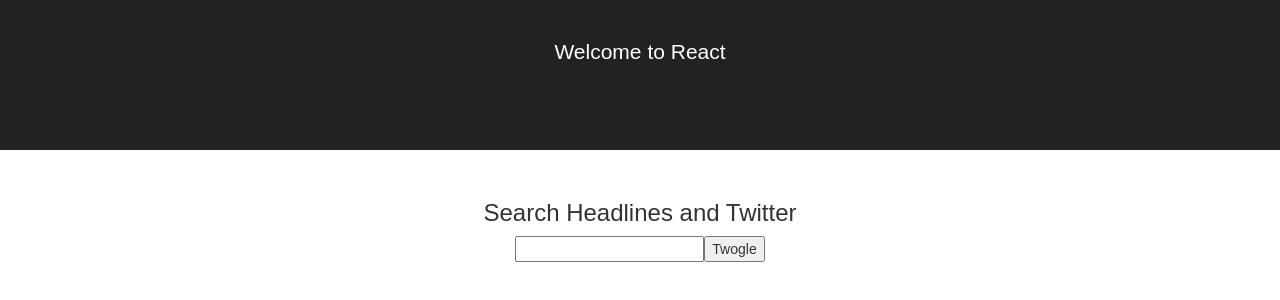
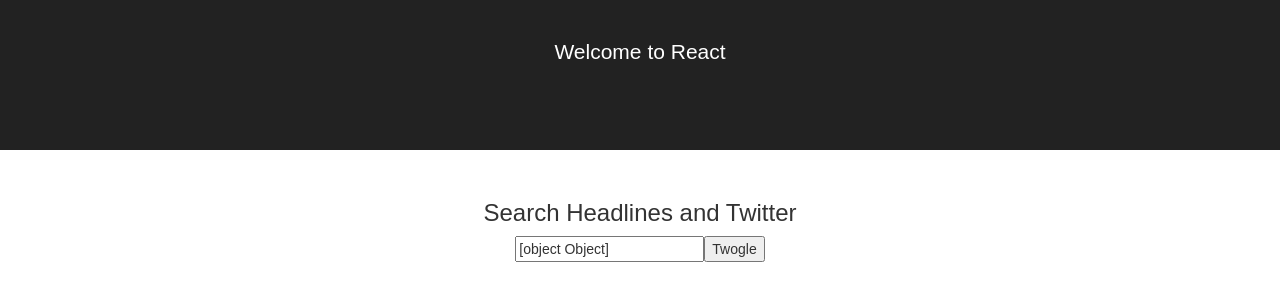
Before and after one commit to kevinYCKim33/twogle_react_client, a React (Create React App) app: page / in a window 1280 px wide. Shown: the top 300 px of the page. Built offline with nearby package versions, Linux system fonts and the light colour scheme; no server answers.

Commit message:
on right track with morphing SearchBox into a class

```diff
--- a/src/components/SearchBox.js
+++ /dev/null
@@ -1,21 +0,0 @@
-import React from 'react';
-
-const SearchBox = (props) => {
-  return (
-    <div className="flex-heading">
-      <h3> Search Headlines and Twitter </h3>
-      <form onSubmit={props.handleOnSubmit}>
-        <input
-          onChange={props.handleOnChange}
-          type="text"
-          value={props.search}
-        />
-        <input
-          type="submit"
-          value="Twogle"
-        />
-      </form>
-    </div>)
-}
-
-export default SearchBox;
--- a/src/containers/App.js
+++ b/src/containers/App.js
@@ -3,11 +3,10 @@
 import './App.css';
 import 'isomorphic-fetch';
 // import { BrowserRouter as Router, Route, Link } from "react-router-dom";
-import SearchBox from '../components/SearchBox'
+import SearchBox from './SearchBox'
 import HeadlineList from '../components/HeadlineList'
 import TweetList from '../components/TweetList'
 import ZeroResults from '../components/ZeroResults'
-import { updateSearch, storeSearch, retrieveSearches } from '../actions/searchActions'
 import { fetchHeadlines } from '../actions/headlineActions'
 import { fetchTweets, deleteTweets } from '../actions/twitterActions'
 
@@ -17,25 +16,7 @@
 
 class App extends Component {
 
-  componentDidMount() {
-    this.props.retrieveSearches();
-  }
-
-
-  handleOnChange = (event) => {
-    this.props.updateSearch(event.target.value)
-  }
-
-  handleOnSubmit = (e) => {
-    e.preventDefault();
-    this.props.storeSearch(this.props.search.keywords);
-    this.props.fetchHeadlines(this.props.search.keywords);
-    this.props.deleteTweets();
-    this.props.fetchTweets(this.props.search.keywords);
-  }
-
   render() {
-    // debugger;
     return (
       <div className="App">
         <header className="App-header">
@@ -44,11 +25,7 @@
 
         <div className="App-body">
           <div className="flex-heading">
-            <SearchBox
-              handleOnSubmit={this.handleOnSubmit}
-              handleOnChange={this.handleOnChange}
-              search={this.props.search.keywords}
-            />
+            <SearchBox/>
           </div>
           <br />
           <div id="flex-body">
@@ -85,10 +62,7 @@
   return bindActionCreators({
     fetchTweets,
     deleteTweets,
-    fetchHeadlines,
-    updateSearch,
-    storeSearch,
-    retrieveSearches
+    fetchHeadlines
   }, dispatch)
 }
 
--- /dev/null
+++ b/src/containers/SearchBox.js
@@ -0,0 +1,73 @@
+import React, { Component } from 'react';
+import { updateSearch, storeSearch, retrieveSearches } from '../actions/searchActions'
+import { connect } from 'react-redux'; // lets you connect to the redux store
+import { bindActionCreators } from 'redux'; // lets you link dispatch actions directly to props
+
+class SearchBox extends Component {
+  componentDidMount() {
+    this.props.retrieveSearches();
+  }
+
+  handleOnChange = (event) => {
+    this.props.updateSearch(event.target.value)
+  }
+
+  handleOnSubmit = (e) => {
+    e.preventDefault();
+    this.props.storeSearch(this.props.search.keywords);
+    this.props.fetchHeadlines(this.props.search.keywords);
+    this.props.deleteTweets();
+    this.props.fetchTweets(this.props.search.keywords);
+  }
+
+  render() {
+    return(
+      <div className="flex-heading">
+        <h3> Search Headlines and Twitter </h3>
+        <form onSubmit={this.handleOnSubmit}>
+          <input
+            onChange={this.handleOnChange}
+            type="text"
+            value={this.props.search}
+          />
+          <input
+            type="submit"
+            value="Twogle"
+          />
+        </form>
+      </div>
+    )
+  }
+}
+
+// const SearchBox = (props) => {
+//   return (
+//     <div className="flex-heading">
+//       <h3> Search Headlines and Twitter </h3>
+//       <form onSubmit={props.handleOnSubmit}>
+//         <input
+//           onChange={props.handleOnChange}
+//           type="text"
+//           value={props.search}
+//         />
+//         <input
+//           type="submit"
+//           value="Twogle"
+//         />
+//       </form>
+//     </div>)
+// }
+
+const mapDispatchToProps = (dispatch) => {
+  return bindActionCreators({
+    updateSearch,
+    storeSearch,
+    retrieveSearches
+  }, dispatch)
+}
+
+const mapStateToProps = (state) => {
+  return { search: state.search };
+}
+
+export default connect(mapStateToProps, mapDispatchToProps)(SearchBox)
```
